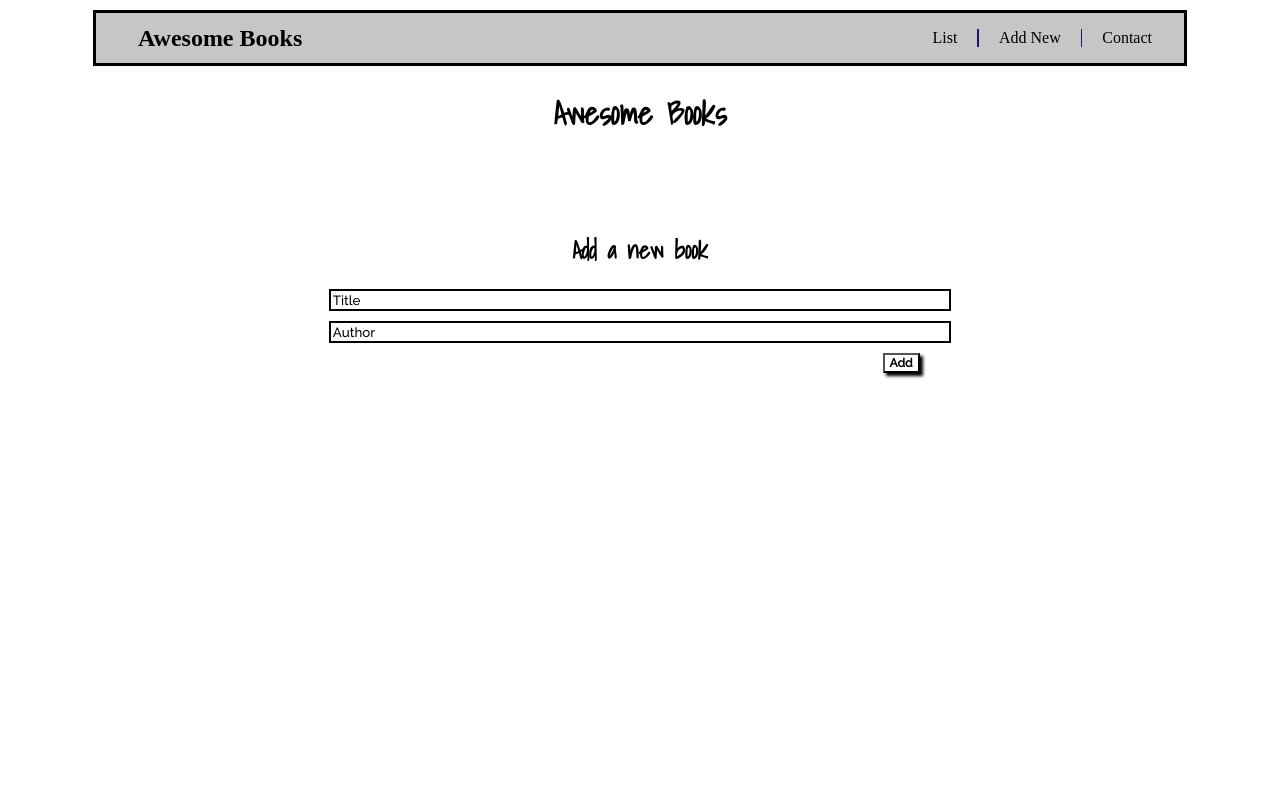
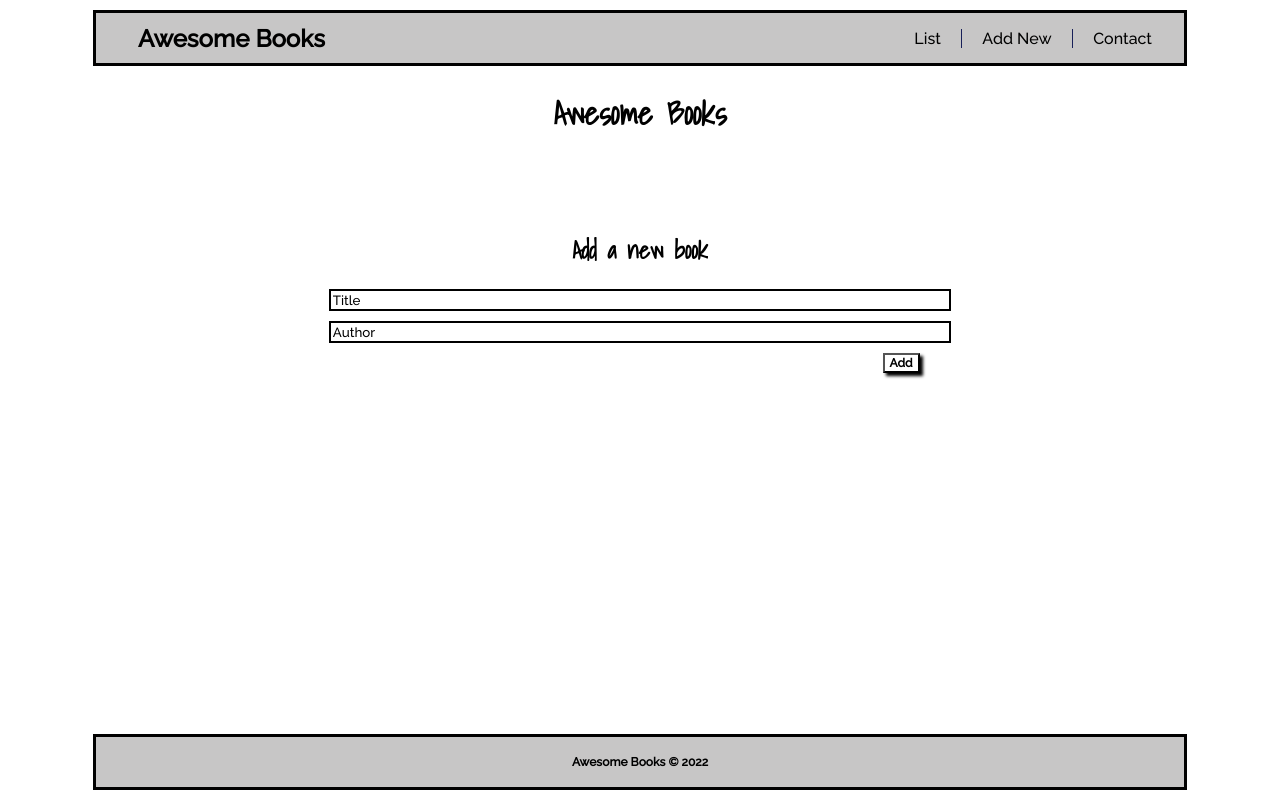
Before and after one commit to Mhamad-Raad/Awesome-Books, a website with bundled scripts: page index.html in a window 1280 px wide. Built offline with nearby package versions, Linux system fonts and the light colour scheme.

Commit message:
add footer

```diff
--- a/CSS/footer.css
+++ b/CSS/footer.css
@@ -0,0 +1,22 @@
+footer {
+  display: flex;
+  justify-content: center;
+  align-items: center;
+}
+
+.footer {
+  border: 3px solid black;
+  display: flex;
+  justify-content: center;
+  align-items: center;
+  width: 80%;
+  position: fixed;
+  bottom: 10px;
+  background-color: rgb(199, 198, 198);
+  color: black;
+  padding: 0 2rem;
+  font-size: 12px;
+  font-weight: bold;
+  margin-top: 10px;
+  height: 50px;
+}
--- a/CSS/index.css
+++ b/CSS/index.css
@@ -4,6 +4,7 @@
   flex-direction: column;
   width: 100%;
   align-items: center;
+  font-family: "Raleway", sans-serif;
 }
 
 .spacer {
--- a/index.html
+++ b/index.html
@@ -9,6 +9,7 @@
     <link rel="stylesheet" href="./CSS/books.css">
     <link rel="stylesheet" href="./CSS/form.css">
     <link rel="stylesheet" href="./CSS/navbar.css">
+    <link rel="stylesheet" href="./CSS/footer.css">
     <!-- add google fonts -->
     <link rel="preconnect" href="https://fonts.googleapis.com">
     <link rel="preconnect" href="https://fonts.gstatic.com" crossorigin>
@@ -49,5 +50,10 @@
     <script type="module" src="./JS/storeClass.js"></script>
     <script type="module" src="./JS/display.js"></script>
 
+    <footer>
+      <div class="footer">
+        <p class="footer-text">Awesome Books © 2022</p>
+      </div>
+    </footer>
   </body>
 </html>
```
